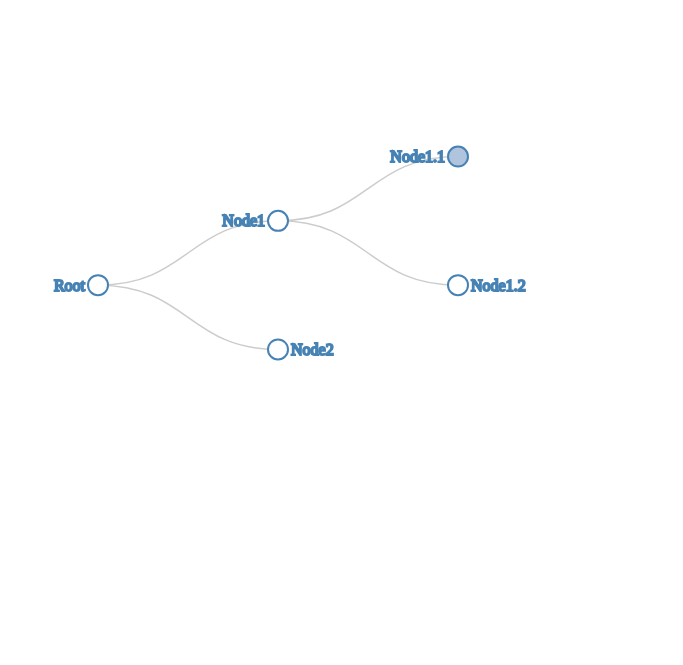
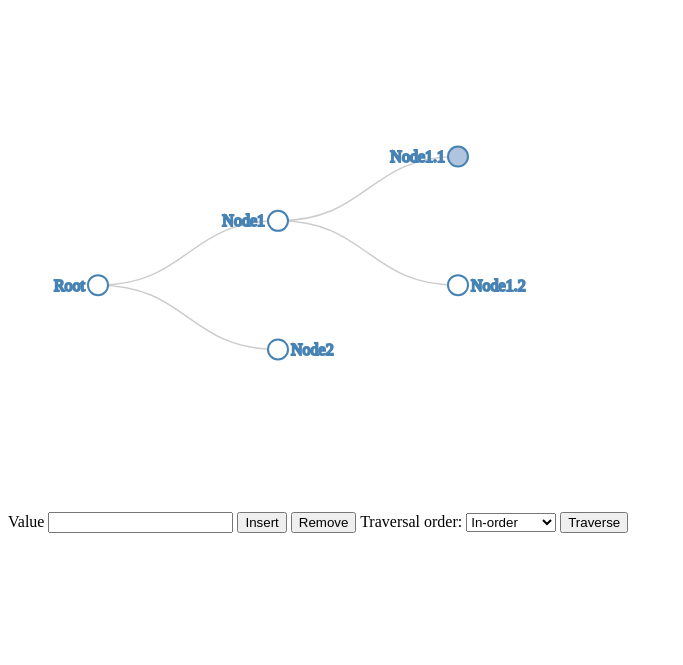
Before and after one commit to stian96/algorithm-visualizer, a Flask app: template app/templates/binary_tree.html in a window 1280 px wide. Shown: the top 665 px of the page, without its empty margins (0-683 px from the left). Run offline with Flask 3, Linux system fonts and the light colour scheme; the template is opened without the code that fills it, so the values that code supplies are empty.

Commit message:
added html form for traversal

```diff
--- a/app/templates/binary_tree.html
+++ b/app/templates/binary_tree.html
@@ -19,6 +19,21 @@
     </head>
     <body>
         <div id="tree-container"></div>
+        <form id="tree-form">
+            <label for="value-input">Value</label>
+            <input type="text" id="value-input">
+            <button type="button" id="insert-btn">Insert</button>
+            <button type="button" id="remove-btn">Remove</button>
+
+            <label for="traversal-select">Traversal order:</label>
+            <select id="traversal-select">
+                <option value="inorder">In-order</option>
+                <option value="postorder">Post-order</option>
+                <option value="preorder">Pre-order</option>
+                <option value="level_order">Level-order</option>
+            </select>
+            <button type="button" id="traversal-btn">Traverse</button>
+        </form>
         <script src="../static/js/binary_tree.js"></script>
     </body>
 </html>
```
